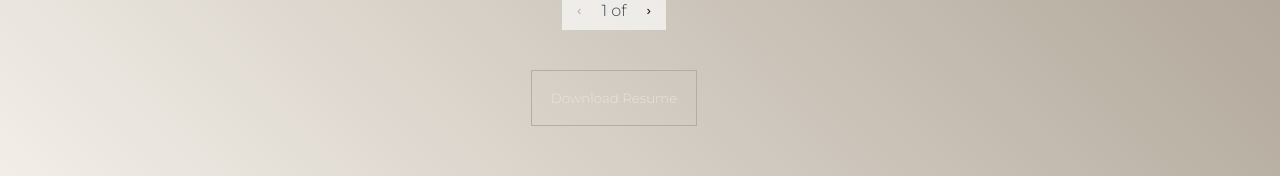
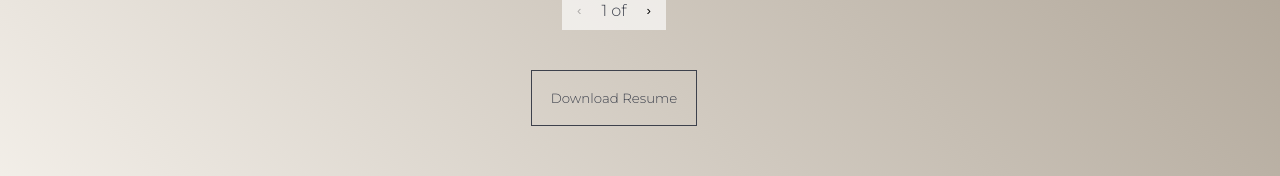
Before and after one commit to jessykim/jessica-kim-portfolio, a React (Create React App) app: page /resume in a window 1280 px wide. Shown: the part 581-757 px from the top of the page. Built offline with nearby package versions, Linux system fonts and the light colour scheme.

Commit message:
change styling on resume and contact buttons

```diff
--- a/src/styles/Contact.module.css
+++ b/src/styles/Contact.module.css
@@ -58,6 +58,8 @@
   cursor: pointer;
   /* width: 35px; */
   border: 0.5px solid white;
+  box-shadow: 5px 5px 5px white;
+  background-color: #F4F0EA;
 }
 
 .header h1 {
@@ -120,7 +122,7 @@ textarea:hover {
 #send:hover {
   font-weight: 700;
   cursor: pointer;
-  letter-spacing: 4px;
+  /* letter-spacing: 4px; */
 }
 
 @media only screen and (min-width: 768px) {
--- a/src/styles/Resume.module.css
+++ b/src/styles/Resume.module.css
@@ -53,19 +53,19 @@
 }
 
 .download button {
-  color: rgba(244, 237, 228, 0.717);
+  color: #3D414C;
   padding: 19px;
   background-color: transparent;
-  border: 0.5px solid rgb(179, 173, 165);
+  border: 0.5px solid #3D414C;
   font-family: 'Montserrat', sans-serif;
 }
 
 .download button:hover {
   font-weight: 700;
-  border: 0.5px solid rgba(255, 255, 255, 0.7);;
-  color: rgba(255, 255, 255, 0.7);
+  /* border: 0.5px solid rgba(255, 255, 255, 0.7);; */
+  /* color: rgba(255, 255, 255, 0.7); */
   cursor: pointer;
-  letter-spacing: 4px;
+  /* letter-spacing: 4px; */
 }
 
 @media only screen and (min-width: 768px) {
```
